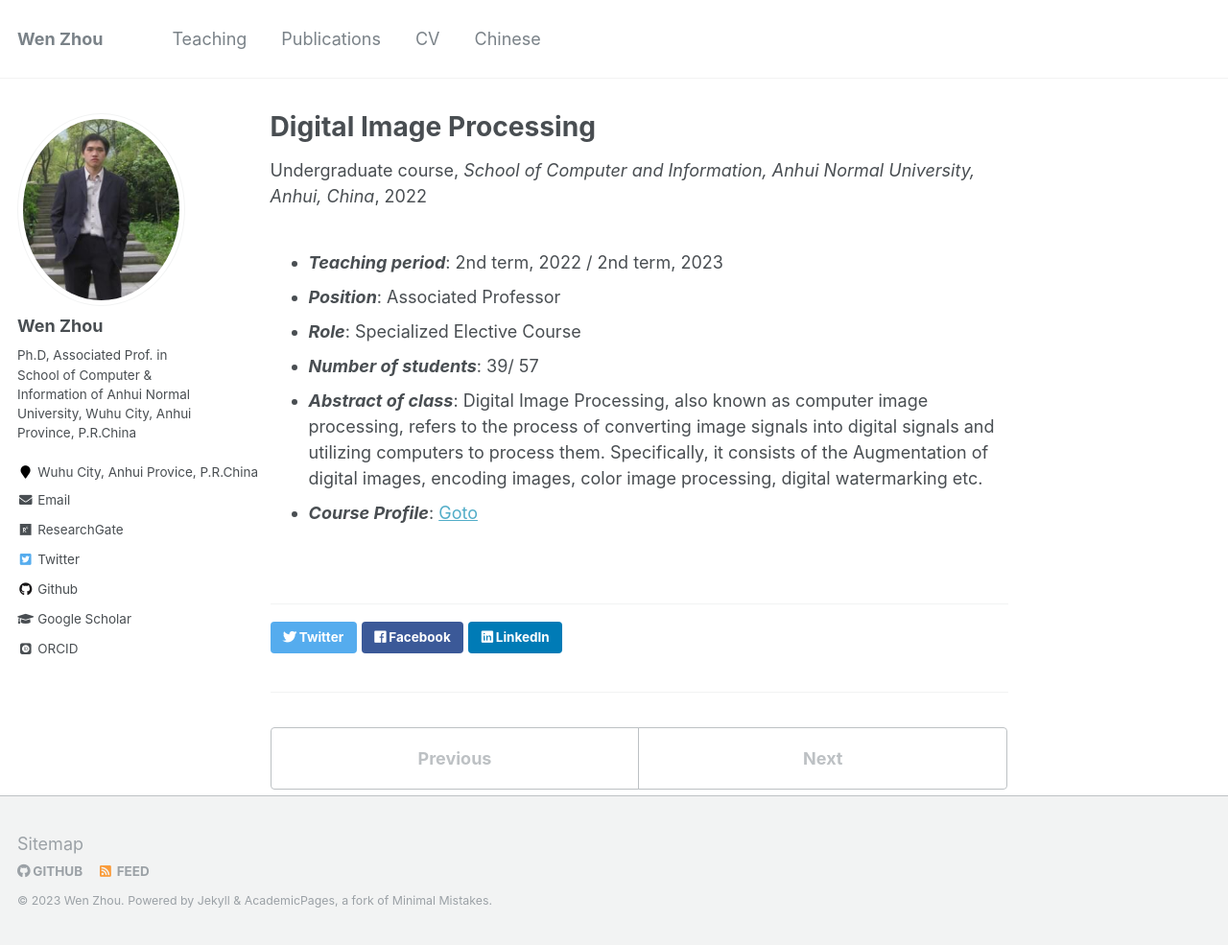
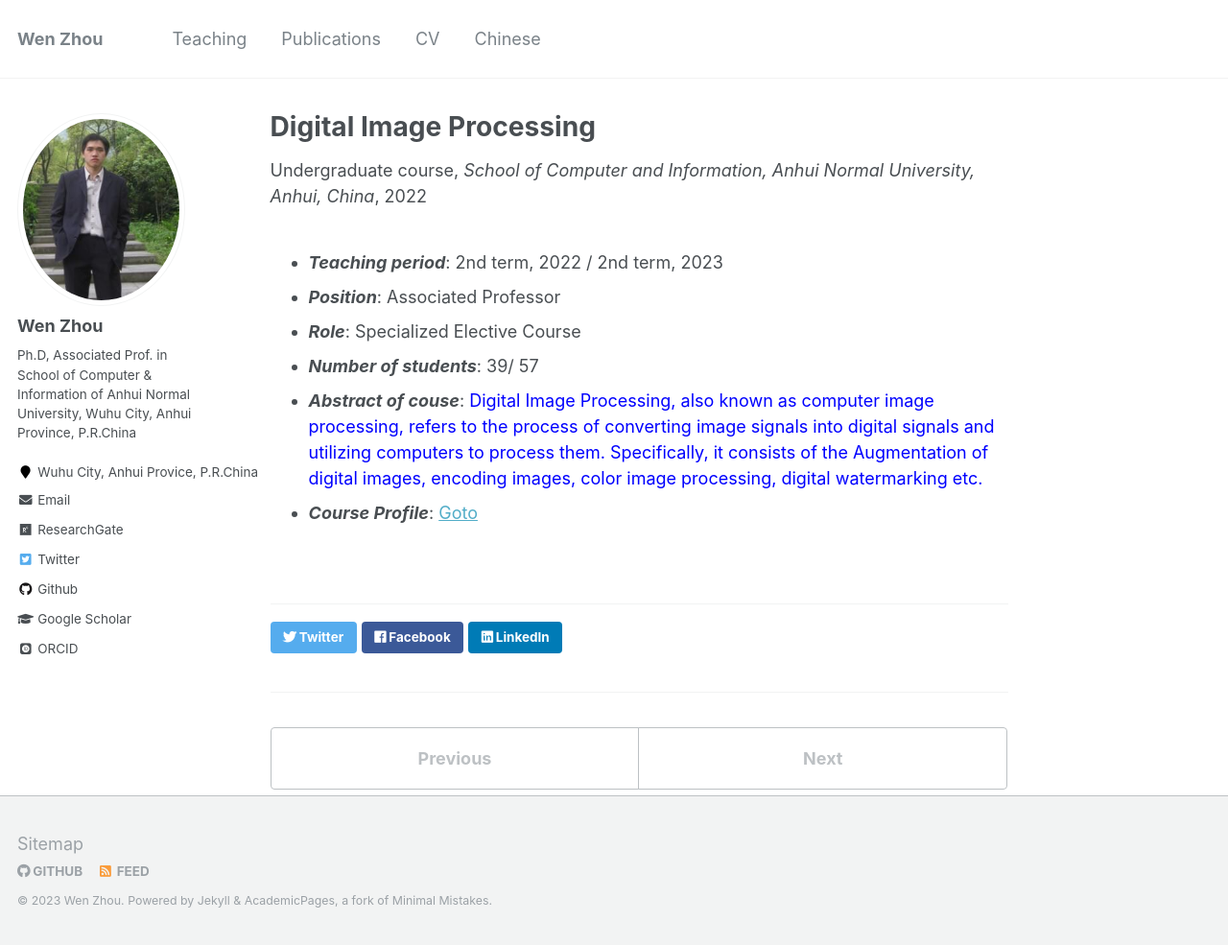
Before and after one commit to zhouwen327/zhouwen327.github.io, a Jekyll site: the page built from _teaching/2022-T2-DIP.md, in a window 1280 px wide and 985 px high. Shown: the whole window at 96% size. Built offline with Jekyll 4.4.1, drawn with Linux system fonts in a browser that asks for light colours; some web fonts are replaced.

Commit message:
Update 2022-T2-DIP.md

```diff
--- a/_teaching/2022-T2-DIP.md
+++ b/_teaching/2022-T2-DIP.md
@@ -11,5 +11,5 @@ location: "Wuhu Anhui"
 * ___Position___: Associated Professor
 * ___Role___: Specialized Elective Course
 * ___Number of students___: 39/ 57
-* ___Abstract of class___: Digital Image Processing, also known as computer image processing, refers to the process of converting image signals into digital signals and utilizing computers to process them. Specifically, it consists of the Augmentation of digital images, encoding images, color image processing, digital watermarking etc.
+* ___Abstract of couse___: <font color='blue'>Digital Image Processing, also known as computer image processing, refers to the process of converting image signals into digital signals and utilizing computers to process them. Specifically, it consists of the Augmentation of digital images, encoding images, color image processing, digital watermarking etc.</font>
 * ___Course Profile___: [Goto](http://ivr-ahnu.cn/lectures/dip/)
```
